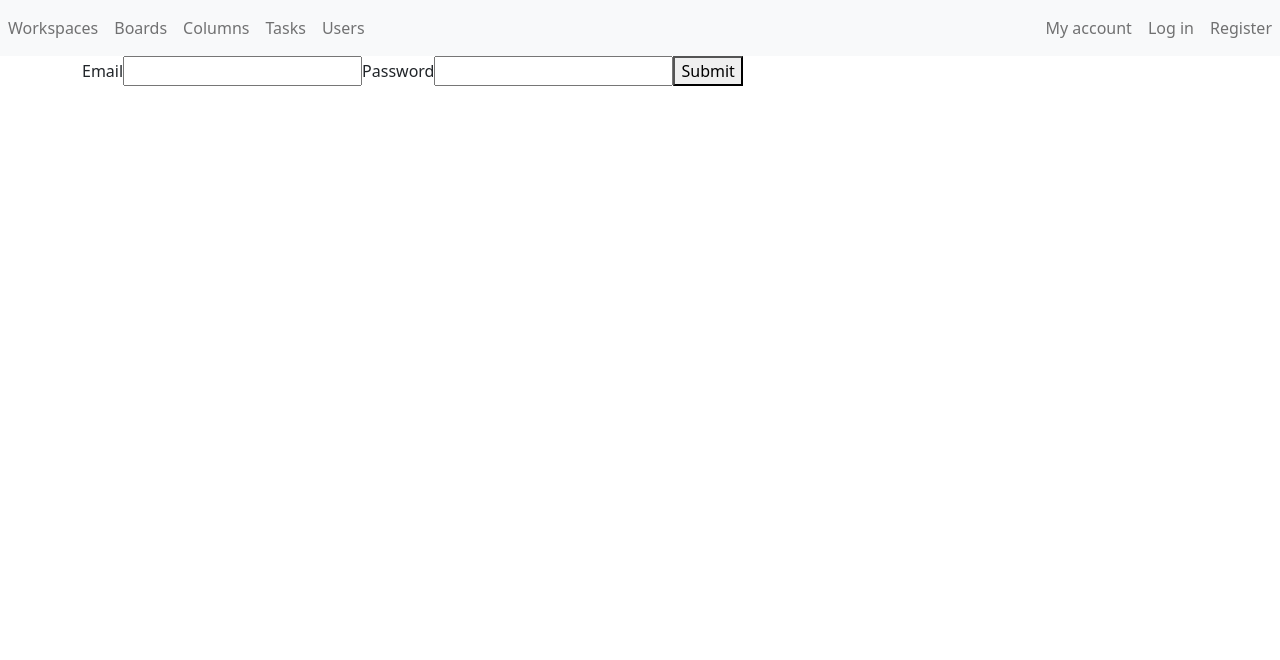
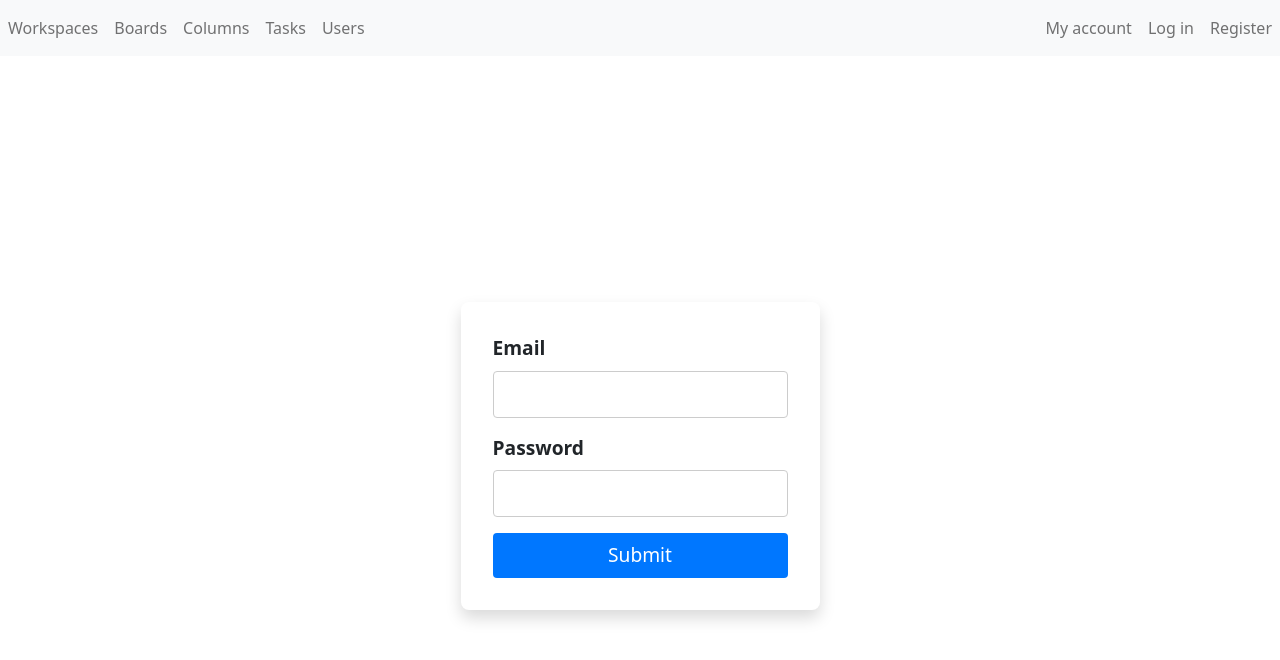
Before and after one commit to BorjanCrvenkov/INSSOK-Kanban-FND, a React (Create React App) app: page /login in a window 1280 px wide. Shown: the top 660 px of the page. Built offline with nearby package versions, Linux system fonts and the light colour scheme.

Commit message:
updates in loginform and index.css

```diff
--- a/src/Components/LoginForm.js
+++ b/src/Components/LoginForm.js
@@ -35,17 +35,34 @@ class LoginForm extends React.Component {
 
     render() {
         return (
-            <div>
-                <form onSubmit={this.onSubmitForm}>
-                    <label>Email</label>
-                    <input type="email" name="email" value={this.state.email} onChange={this.onInputchange} required/>
-                    <label>Password</label>
-                    <input type="password" name="password" value={this.state.password} onChange={this.onInputchange} required/>
-                    <button type='submit'>Submit</button>
-                </form>
-            </div>
-        )
-    }
+          <div className="login-form-container">
+            <form className="login-form" onSubmit={this.onSubmitForm}>
+              <label className="login-form-label">Email</label>
+              <input
+                className="login-form-input"
+                type="email"
+                name="email"
+                value={this.state.email}
+                onChange={this.onInputchange}
+                required
+              />
+              <label className="login-form-label">Password</label>
+              <input
+                className="login-form-input"
+                type="password"
+                name="password"
+                value={this.state.password}
+                onChange={this.onInputchange}
+                required
+              />
+              <button className="login-form-button" type="submit">
+                Submit
+              </button>
+            </form>
+          </div>
+        );
+      }
+
 }
 
 export default LoginForm;
--- a/src/index.css
+++ b/src/index.css
@@ -11,3 +11,48 @@ code {
   font-family: source-code-pro, Menlo, Monaco, Consolas, 'Courier New',
     monospace;
 }
+
+.login-form-container {
+  display: flex;
+  justify-content: center;
+  align-items: center;
+  height: 100vh;
+}
+
+.login-form {
+  display: flex;
+  flex-direction: column;
+  padding: 2rem;
+  background-color: #fff;
+  border-radius: 0.5rem;
+  box-shadow: 0 0.5rem 1rem rgba(0, 0, 0, 0.15);
+}
+
+.login-form-label {
+  margin-bottom: 0.5rem;
+  font-size: 1.2rem;
+  font-weight: bold;
+}
+
+.login-form-input {
+  padding: 0.5rem;
+  border: 1px solid #ccc;
+  border-radius: 0.25rem;
+  font-size: 1.2rem;
+  margin-bottom: 1rem;
+}
+
+.login-form-button {
+  padding: 0.5rem 1rem;
+  background-color: #0077ff;
+  color: #fff;
+  border: none;
+  border-radius: 0.25rem;
+  font-size: 1.2rem;
+  cursor: pointer;
+  transition: background-color 0.2s ease;
+}
+
+.login-form-button:hover {
+  background-color: #0066cc;
+}
```
